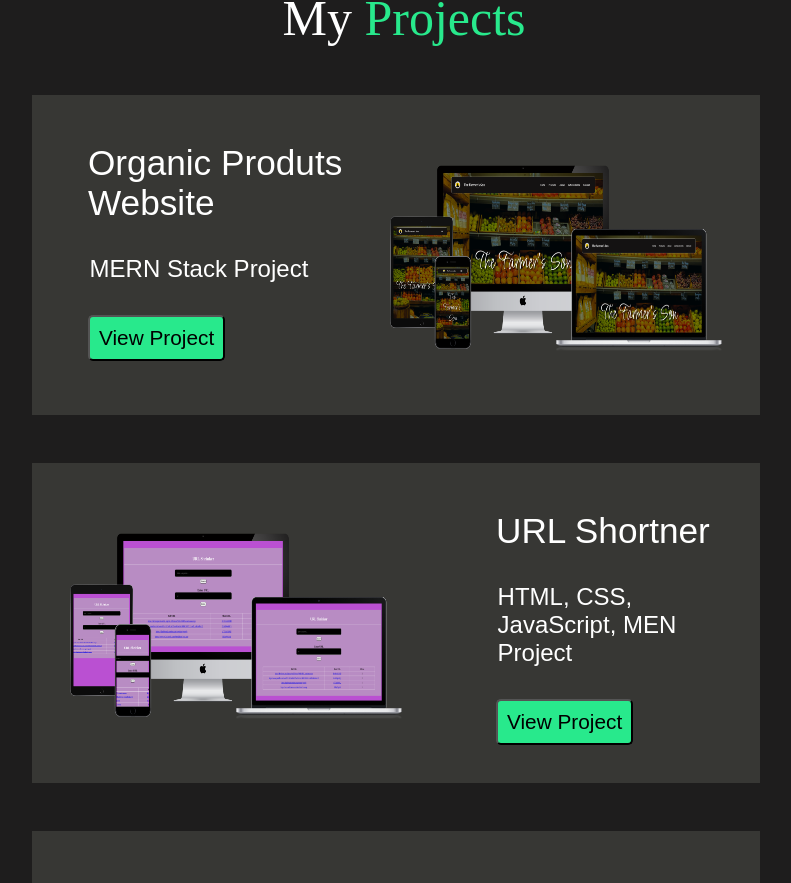
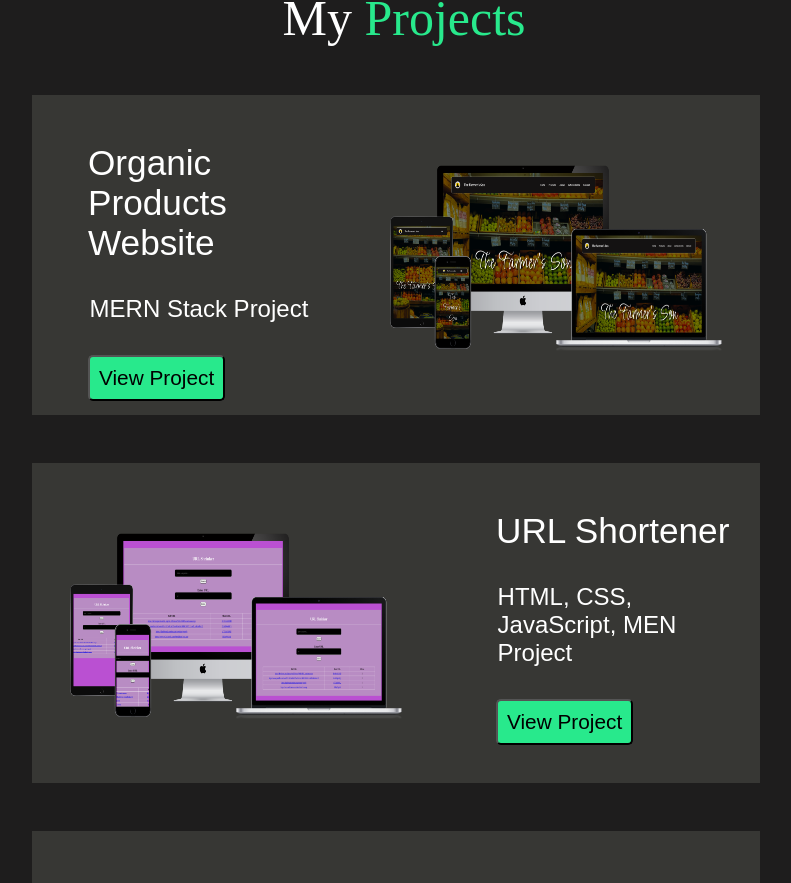
Before and after one commit to spgurjar/my-portfolio, a React (Create React App) app: page / in a window 1280 px wide. Shown: the part 2198-3081 px from the top of the page, without its empty margins (244-1035 px from the left). Built offline with nearby package versions, Linux system fonts and the light colour scheme; no server answers; a web font is replaced by a local one.

Commit message:
google analytics added

```diff
--- a/package.json
+++ b/package.json
@@ -13,6 +13,7 @@
     "gh-pages": "^6.0.0",
     "react": "^18.2.0",
     "react-dom": "^18.2.0",
+    "react-ga4": "^2.1.0",
     "react-hook-form": "^7.45.4",
     "react-icons": "^4.10.1",
     "react-particles": "^2.12.2",
--- a/src/App.jsx
+++ b/src/App.jsx
@@ -1,6 +1,66 @@
-import React, {useState, useEffect} from 'react';
+// import React, {useState, useEffect} from 'react';
+// import { HashLoader } from 'react-spinners';
+// // from "react-spinners/HashLoader";
+// import './App.css';
+// import { About } from './components/About/about';
+// import { TopHome } from './components/TopHome/TopHome';
+// import { SideBar } from './components/SideBar/sideBar';
+// import { Journey } from './components/Journey/Journey';
+// import { Resume } from './components/Resume/Resume';
+// import { Skills } from './components/Skills/Skills';
+// import { Project } from './components/Projects/Project';
+// import { Contact } from './components/Contact/Contact';
+
+// function App() {
+//   const[loading, setLoading] = useState(false);
+
+//   useEffect(() => {
+//     setLoading(true)
+//     setTimeout(() => {
+//       setLoading(false)
+//     }, 7000);
+//   }, [] )
+//   return (
+//     <>
+//     <div className="App-home-page">
+//       {
+//         loading ?
+//         <HashLoader
+//         className='page-loader'
+//         color={"#28e98c"}
+//         loading={loading}
+//         // cssOverride={override}
+//         size={50}
+//         // aria-label="Loading Spinner"
+//         // data-testid="loader"
+//       />
+
+//        :
+//        <>
+//        <div className='res-sidebar'><SideBar /></div>
+//        <div><About /></div>
+//       <div className="main-content">
+//         <div className='cls-tophome'><TopHome /> </div>
+//         <div className='cls-'><Journey/></div>
+//         <div className='cls-'><Project/></div>
+//         <div className='cls-'><Resume/></div>
+//         <div className='cls-'><Skills/></div>
+//         <div className='cls-'><Contact/></div>
+//       </div>
+//       <div><SideBar /></div>
+//      </>
+
+//       }
+//      </div>
+//     </>
+//   );
+// }
+
+// export default App;
+
+
+import React, { useState, useEffect } from 'react';
 import { HashLoader } from 'react-spinners';
-// from "react-spinners/HashLoader";
 import './App.css';
 import { About } from './components/About/about';
 import { TopHome } from './components/TopHome/TopHome';
@@ -10,49 +70,43 @@ import { Resume } from './components/Resume/Resume';
 import { Skills } from './components/Skills/Skills';
 import { Project } from './components/Projects/Project';
 import { Contact } from './components/Contact/Contact';
+import ReactGA from 'react-ga4';
 
 function App() {
-  const[loading, setLoading] = useState(false);
+  const [loading, setLoading] = useState(false);
 
   useEffect(() => {
-    setLoading(true)
+    setLoading(true);
     setTimeout(() => {
-      setLoading(false)
+      setLoading(false);
     }, 7000);
-  }, [] )
+  }, []);
+
+  useEffect(() => {
+    ReactGA.initialize(process.env.REACT_APP_GA_MEASUREMENT_ID);
+    ReactGA.send('pageview');
+  }, []);
+
   return (
-    <>
     <div className="App-home-page">
-      {
-        loading ?
-        <HashLoader
-        className='page-loader'
-        color={"#28e98c"}
-        loading={loading}
-        // cssOverride={override}
-        size={50}
-        // aria-label="Loading Spinner"
-        // data-testid="loader"
-      />
-
-       :
+      {loading ? (
+        <HashLoader className="page-loader" color={"#28e98c"} loading={loading} size={50} />
+      ) : (
         <>
           <div className='res-sidebar'><SideBar /></div>
           <div><About /></div>
           <div className="main-content">
-        <div className='cls-tophome'><TopHome /> </div>
-        <div className='cls-'><Journey/></div>
-        <div className='cls-'><Project/></div>
-        <div className='cls-'><Resume/></div>
-        <div className='cls-'><Skills/></div>
-        <div className='cls-'><Contact/></div>
+            <div className='cls-tophome'><TopHome /></div>
+            <div className='cls-'><Journey /></div>
+            <div className='cls-'><Project /></div>
+            <div className='cls-'><Resume /></div>
+            <div className='cls-'><Skills /></div>
+            <div className='cls-'><Contact /></div>
           </div>
           <div><SideBar /></div>
         </>
-
-      }
+      )}
     </div>
-    </>
   );
 }
 
--- a/src/components/Projects/Project.jsx
+++ b/src/components/Projects/Project.jsx
@@ -1,16 +1,82 @@
+// import "./Project.css";
+// import "../TagCss/topTag.css";
+// import {BsGrid3X2Gap} from "react-icons/bs";
+// import pjimg1 from "./pjImg/project1.png";
+// import pjimg2 from "./pjImg/project2.png";
+// import pjimg3 from "./pjImg/project3.png";
+
+// export const Project = () => {
+//     return(
+//        <div id="pr" className="project-body">
+//            <div className="top-tag">
+//             <button className="tag-btn">
+//             <BsGrid3X2Gap className="tag-logo"/>
+//            <span className="tag-text">PROJECTS</span>
+//            </button>
+//            </div>
+
+//            <div className="prjct-heading">
+//            <span className="heading-text1">My <span className="heading-text2">Projects</span></span>
+//            </div>
+//            <div className="pj-body">
+//             <div className="pj-abt">
+//                 <div className="pj-name">Organic Produts Website</div>
+//                 <div className="pj-dependencies">MERN Stack Project </div>
+//                 <a href="https://www.thefarmerson.com/" target="blank">
+//                     <button className="pj-view">View Project</button>
+//                 </a>
+//             </div>
+//             <img className="pj-img" src={pjimg1} alt="img" />
+//            </div>
+
+//            <div className="pj-body">
+//            <img className="pj-img" src={pjimg2} alt="img" />
+//             <div className="pj-abt">
+//                 <div className="pj-name">URL Shortner</div>
+//                 <div className="pj-dependencies">HTML, CSS, JavaScript, MEN Project</div>
+//                 <a href="https://ltos-url-w9ey.onrender.com/" target="blank" ><button className="pj-view">View Project</button>
+//                 </a>
+//             </div>
+//            </div>
+
+//            <div className="pj-body">
+//             <div className="pj-abt">
+//                 <div className="pj-name">Weather Web App</div>
+//                 <div className="pj-dependencies"> HTML, CSS, AJAX, React </div>
+//                 <a href="https://spgurjar.github.io/weather-app/" target="blank">
+//                     <button className="pj-view">View Project</button>
+//                 </a>
+//             </div>
+//             <img className="pj-img" src={pjimg3} alt="img" />
+//            </div>
+
+//        </div>
+//     )
+// }
+
+
+import ReactGA from 'react-ga4';
 import "./Project.css";
 import "../TagCss/topTag.css";
-import {BsGrid3X2Gap} from "react-icons/bs";
+import { BsGrid3X2Gap } from "react-icons/bs";
 import pjimg1 from "./pjImg/project1.png";
 import pjimg2 from "./pjImg/project2.png";
 import pjimg3 from "./pjImg/project3.png";
 
+const trackButtonClick = (projectName) => {
+  ReactGA.event({
+    category: 'Projects',
+    action: 'View Project Button Click',
+    label: projectName,
+  });
+};
+
 export const Project = () => {
-    return(
+  return (
     <div id="pr" className="project-body">
       <div className="top-tag">
         <button className="tag-btn">
-            <BsGrid3X2Gap className="tag-logo"/>
+          <BsGrid3X2Gap className="tag-logo" />
           <span className="tag-text">PROJECTS</span>
         </button>
       </div>
@@ -18,11 +84,12 @@ export const Project = () => {
       <div className="prjct-heading">
         <span className="heading-text1">My <span className="heading-text2">Projects</span></span>
       </div>
+
       <div className="pj-body">
         <div className="pj-abt">
-                <div className="pj-name">Organic Produts Website</div>
-                <div className="pj-dependencies">MERN Stack Project </div>
-                <a href="https://www.thefarmerson.com/" target="blank">
+          <div className="pj-name">Organic Products Website</div>
+          <div className="pj-dependencies">MERN Stack Project</div>
+          <a href="https://www.thefarmerson.com/" target="blank" onClick={() => trackButtonClick('Organic Products Website')}>
             <button className="pj-view">View Project</button>
           </a>
         </div>
@@ -32,9 +99,10 @@ export const Project = () => {
       <div className="pj-body">
         <img className="pj-img" src={pjimg2} alt="img" />
         <div className="pj-abt">
-                <div className="pj-name">URL Shortner</div>
+          <div className="pj-name">URL Shortener</div>
           <div className="pj-dependencies">HTML, CSS, JavaScript, MEN Project</div>
-                <a href="https://ltos-url-w9ey.onrender.com/" target="blank" ><button className="pj-view">View Project</button>
+          <a href="https://ltos-url-w9ey.onrender.com/" target="blank" onClick={() => trackButtonClick('URL Shortener')}>
+            <button className="pj-view">View Project</button>
           </a>
         </div>
       </div>
@@ -42,8 +110,8 @@ export const Project = () => {
       <div className="pj-body">
         <div className="pj-abt">
           <div className="pj-name">Weather Web App</div>
-                <div className="pj-dependencies"> HTML, CSS, AJAX, React </div>
-                <a href="https://spgurjar.github.io/weather-app/" target="blank">
+          <div className="pj-dependencies">HTML, CSS, AJAX, React</div>
+          <a href="https://spgurjar.github.io/weather-app/" target="blank" onClick={() => trackButtonClick('Weather Web App')}>
             <button className="pj-view">View Project</button>
           </a>
         </div>
@@ -51,5 +119,5 @@ export const Project = () => {
       </div>
 
     </div>
-    )
-}
+  );
+};
```
Also changed, not shown: 2 other files (tests, documents, lock files or other folders). Lines whose indentation alone changed are shown as unchanged.
